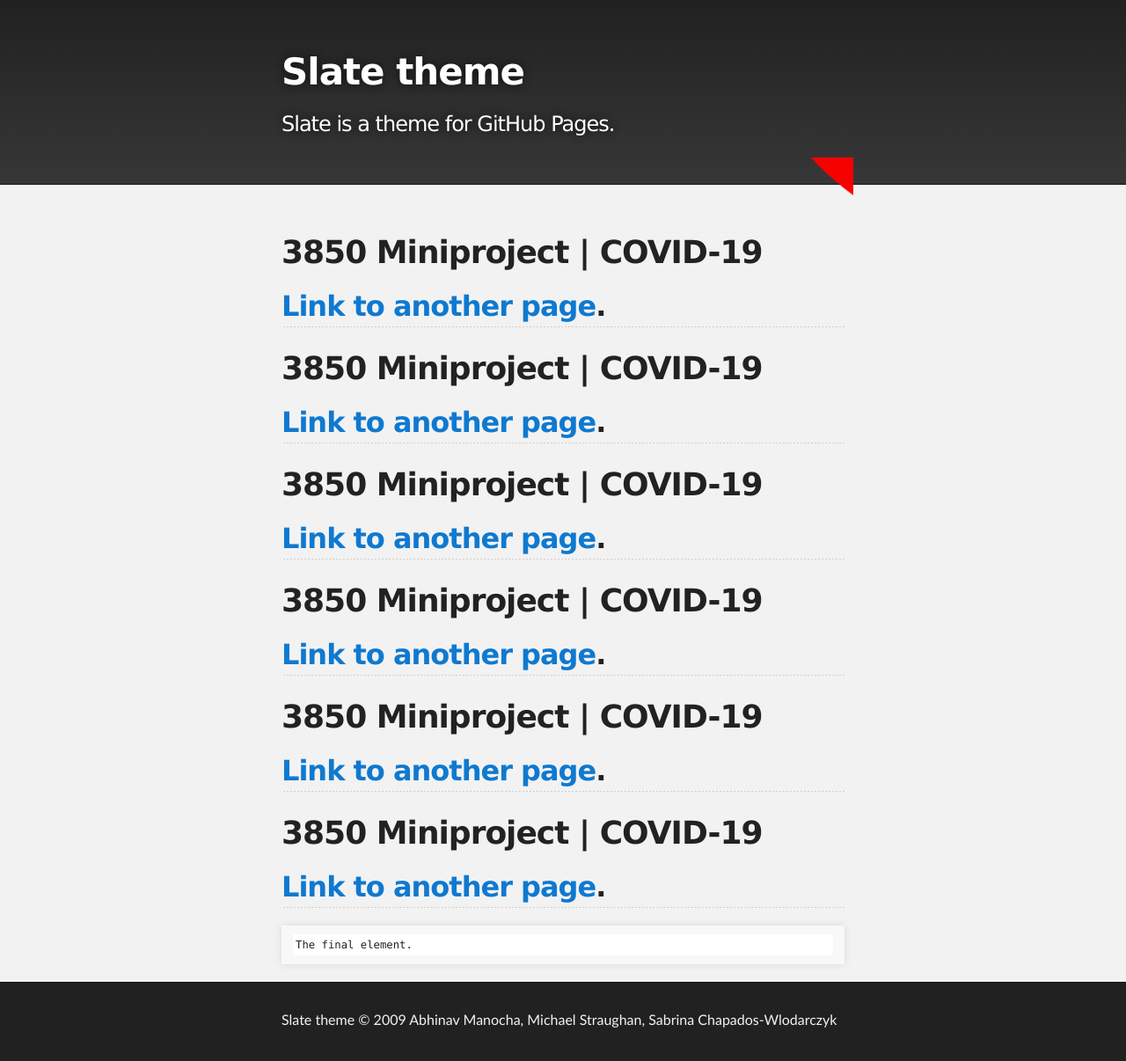
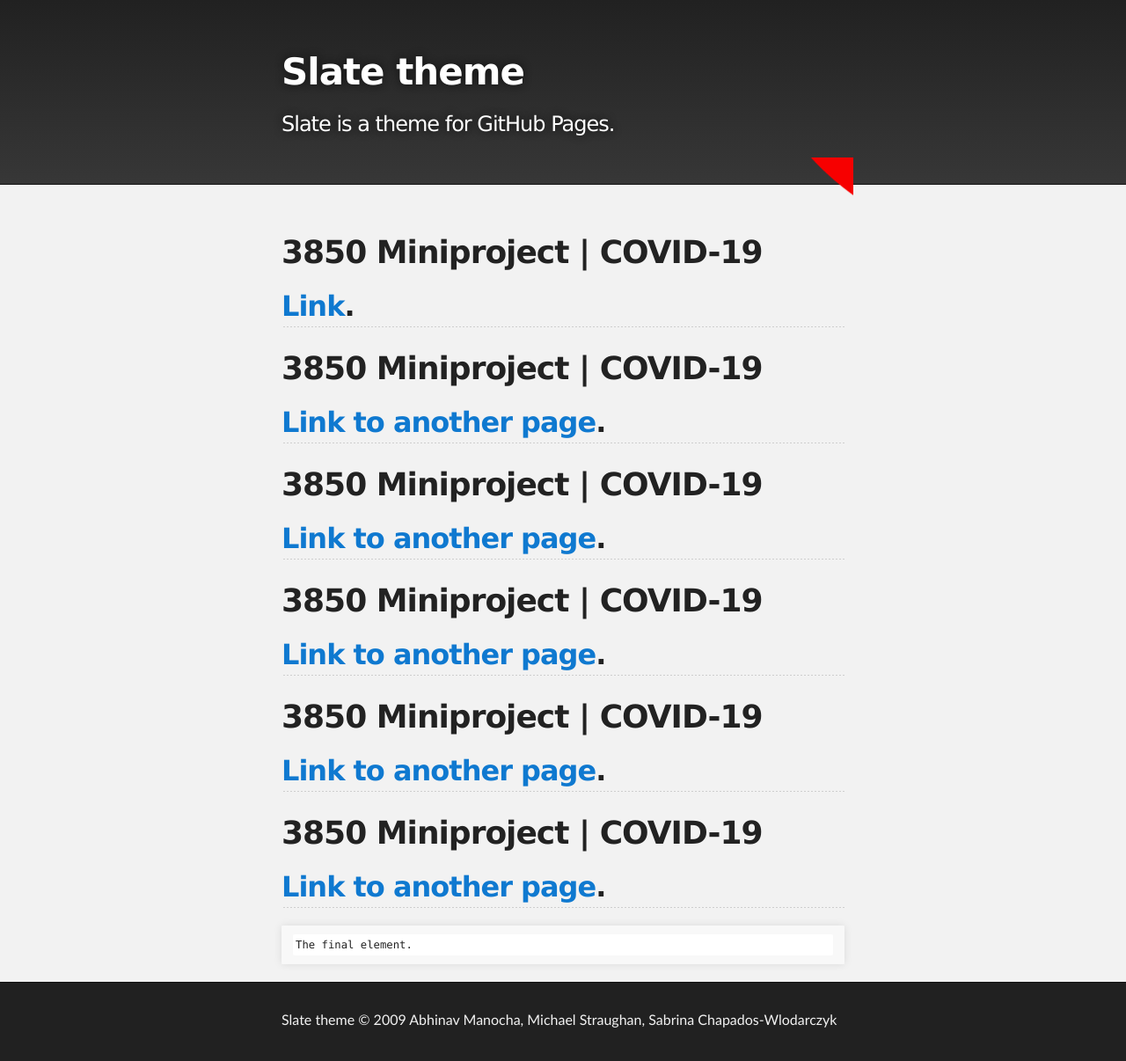
Before and after one commit to abhinavmanocha/3850Project, a Jekyll site: the page built from index.md, in a window 1280 px wide. Shown: the whole page at 88% size. Built offline with Jekyll 4.4.1, drawn with Linux system fonts in a browser that asks for light colours; our own code applies the rules of GitHub Pages for plain Markdown files.

Commit message:
simple changes to the main blog

```diff
--- a/index.md
+++ b/index.md
@@ -3,7 +3,7 @@ layout: default
 ---
 
 # 3850 Miniproject | COVID-19
-## [Link to another page](./another-page.md).
+## [Link](./Choosing the Right Software for Your Business.md).
 
 # 3850 Miniproject | COVID-19
 ## [Link to another page](./another-page.md).
```
Also changed, not shown: Choosing the Right Software for Your Business.md (renamed from another-page.md).
